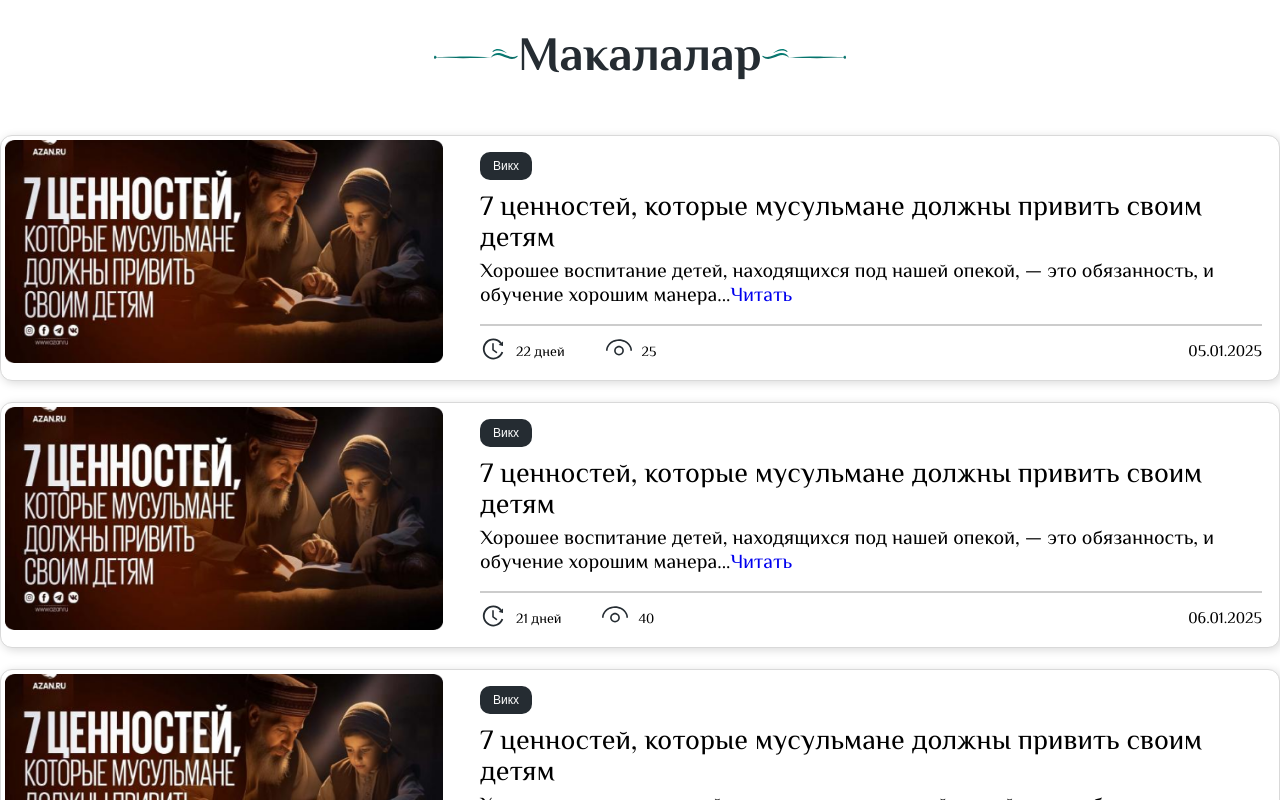
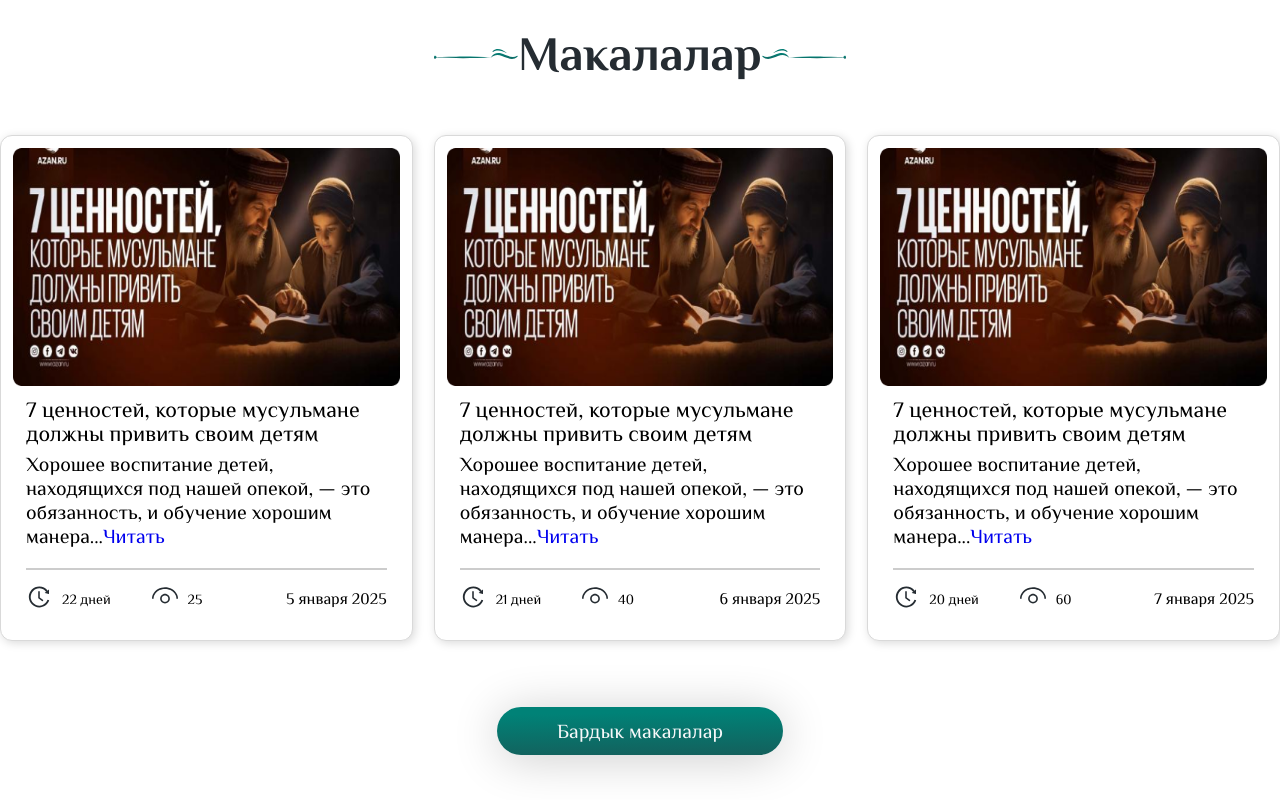
Before and after one commit to Janybek2007/al-hanafiya, a Next.js app: page / in a window 1280 px wide. Shown: the part 3540-4340 px from the top of the page. Built offline with nearby package versions, Linux system fonts and the light colour scheme; no server answers.

Commit message:
articles fix

```diff
--- a/src/appPages/site/pages/articles/ArticlesPage.module.scss
+++ b/src/appPages/site/pages/articles/ArticlesPage.module.scss
@@ -0,0 +1,6 @@
+.title {
+  margin: 0;
+  h1 {
+    font-size: 24px;
+  }
+}
--- a/src/appPages/site/pages/articles/ArticlesPage.tsx
+++ b/src/appPages/site/pages/articles/ArticlesPage.tsx
@@ -1,6 +1,9 @@
 import Breadcrumb from "$/shared/ui/breadcrumb/Breadcrumb";
 import React from "react";
 import Filtiration from "./sections/filtration/Filtiration";
+import Image from "next/image";
+import SectionTitle from "$/shared/ui/section-title/SectionTitle";
+import scss from "./ArticlesPage.module.scss";
 
 const ArticlesPage: React.FC = () => {
   return (
@@ -14,6 +17,8 @@
         />
 
         <Filtiration />
+
+        <SectionTitle className={scss.title} title={"Бардык макалалар"} />
       </section>
     </main>
   );
--- a/src/entities/articles/constants/articles.constants.ts
+++ b/src/entities/articles/constants/articles.constants.ts
@@ -1,32 +1,29 @@
 export const articles = [
   {
     id: `article_1`,
-		date: '05.01.2025 12:30',
-		title: '7 ценностей, которые мусульмане должны привить своим детям',
+    date: "05.01.2025 12:30",
+    title: "7 ценностей, которые мусульмане должны привить своим детям",
     description:
-			'Хорошее воспитание детей, находящихся под нашей опекой, — это обязанность, и обучение хорошим манерам занимает в ней центральное место.',
+      "Хорошее воспитание детей, находящихся под нашей опекой, — это обязанность, и обучение хорошим манерам занимает в ней центральное место.",
     views: 25,
-		image_src: '/images/article-image.png',
-		category: 'Викх'
+    image_src: "/images/article-image.png",
   },
   {
     id: `article_2`,
-		date: '06.01.2025 14:15',
-		title: '7 ценностей, которые мусульмане должны привить своим детям',
+    date: "06.01.2025 14:15",
+    title: "7 ценностей, которые мусульмане должны привить своим детям",
     description:
-			'Хорошее воспитание детей, находящихся под нашей опекой, — это обязанность, и обучение хорошим манерам занимает в ней центральное место.',
+      "Хорошее воспитание детей, находящихся под нашей опекой, — это обязанность, и обучение хорошим манерам занимает в ней центральное место.",
     views: 40,
-		image_src: '/images/article-image.png',
-		category: 'Викх'
+    image_src: "/images/article-image.png",
   },
   {
     id: `article_3`,
-		date: '07.01.2025 09:45',
-		title: '7 ценностей, которые мусульмане должны привить своим детям',
+    date: "07.01.2025 09:45",
+    title: "7 ценностей, которые мусульмане должны привить своим детям",
     description:
-			'Хорошее воспитание детей, находящихся под нашей опекой, — это обязанность, и обучение хорошим манерам занимает в ней центральное место.',
+      "Хорошее воспитание детей, находящихся под нашей опекой, — это обязанность, и обучение хорошим манерам занимает в ней центральное место.",
     views: 60,
-		image_src: '/images/article-image.png',
-		category: 'Викх'
-	}
+    image_src: "/images/article-image.png",
+  },
 ];
--- a/src/entities/articles/ui/article-item/ArticleItem.tsx
+++ b/src/entities/articles/ui/article-item/ArticleItem.tsx
@@ -1,21 +1,21 @@
-import React from 'react';
-import { articles } from '../../constants/articles.constants';
-import styles from './ArticleItem.module.scss';
-import clsx from 'clsx';
-import { formatDate } from '$/shared/libs/date-formatter';
-import { Svg } from '$/shared/ui/svg/Svg';
-import Image from 'next/image';
-import Link from 'next/link';
+import React from "react";
+import { articles } from "../../constants/articles.constants";
+import styles from "./ArticleItem.module.scss";
+import clsx from "clsx";
+import { formatDate } from "$/shared/libs/date-formatter";
+import { Svg } from "$/shared/ui/svg/Svg";
+import Image from "next/image";
+import Link from "next/link";
 type ArticleItemProps = {
-	type?: 'list' | 'card';
-	variant?: '1' | '2';
+  type?: "list" | "card";
+  variant?: "1" | "2";
   item: (typeof articles)[number];
 };
 
 export const ArticleItem: React.FC<ArticleItemProps> = ({
-	type = 'card',
+  type = "card",
   item,
-	variant = '1'
+  variant = "1",
 }) => {
   const { date, description, image_src, title, views, category } = item;
   return (
@@ -28,42 +28,42 @@
     >
       <figure>
         <Image
-					width={type == 'list' ? 438 : 406}
-					height={type == 'list' ? 223 : 200}
+          width={type == "list" ? 438 : 408}
+          height={type == "list" ? 223 : 238}
           src={image_src}
-					alt='Article Image'
+          alt="Article Image"
         />
       </figure>
-			<div className={styles['card_content']}>
-				<div className={styles['badge-category']}>{category}</div>
+      <div className={styles["card_content"]}>
+        {category && <div className={styles["badge-category"]}>{category}</div>}
         <h3 className={styles.title}>{title}</h3>
         <p className={styles.description}>
-					{description.split('').slice(0, 100).join('')}...
-					<Link href='#'>Читать</Link>
+          {description.split("").slice(0, 100).join("")}...
+          <Link href="#">Читать</Link>
         </p>
         <div className={styles.row}>
           <div className={styles.row_}>
             <div className={styles.item}>
               <Svg
-								className='flexCenter child'
+                className="flexCenter child"
                 width={28}
                 height={28}
-								src={'/icon/history-outlined.svg'}
+                src={"/icon/history-outlined.svg"}
               />
               <span>{formatDate(date).timeAgo}</span>
             </div>
             <div className={styles.item}>
               <Svg
-								className='flexCenter child'
+                className="flexCenter child"
                 width={28}
                 height={28}
-								src={'/icon/view.svg'}
+                src={"/icon/view.svg"}
               />
               <span>{views}</span>
             </div>
           </div>
           <span>
-						{variant === '2' ? date.split(" ")[0] : formatDate(date).DDMMYYYY}
+            {variant === "2" ? date.split(" ")[0] : formatDate(date).DDMMYYYY}
           </span>
         </div>
       </div>
--- a/src/entities/articles/ui/articles-list/ArticlesList.module.scss
+++ b/src/entities/articles/ui/articles-list/ArticlesList.module.scss
@@ -1,7 +1,6 @@
 .articles_list {
-	gap: 21px;
-	flex-direction: column;
-	display: flex;
-	// justify-content: space-between;
-	// align-items: flex-start;
+  gap: 21px;
+  display: flex;
+  justify-content: space-between;
+  align-items: flex-start;
 }
--- a/src/entities/articles/ui/articles-list/ArticlesList.tsx
+++ b/src/entities/articles/ui/articles-list/ArticlesList.tsx
@@ -1,13 +1,13 @@
-import React from 'react';
-import { articles } from '../../constants/articles.constants';
-import { ArticleItem } from '../article-item/ArticleItem';
-import styles from './ArticlesList.module.scss';
+import React from "react";
+import { articles } from "../../constants/articles.constants";
+import { ArticleItem } from "../article-item/ArticleItem";
+import styles from "./ArticlesList.module.scss";
 export const ArticlesList: React.FC = () => {
-	return (
-		<div className={styles.articles_list}>
-			{articles.map(art => (
-				<ArticleItem variant='2' type='list' key={art.id} item={art} />
-			))}
-		</div>
-	);
+  return (
+    <div className={styles.articles_list}>
+      {articles.map((art) => (
+        <ArticleItem key={art.id} item={art} />
+      ))}
+    </div>
+  );
 };
```
Also changed, not shown: 1 other file (tests, documents, lock files or other folders). Lines whose indentation alone changed are shown as unchanged.
